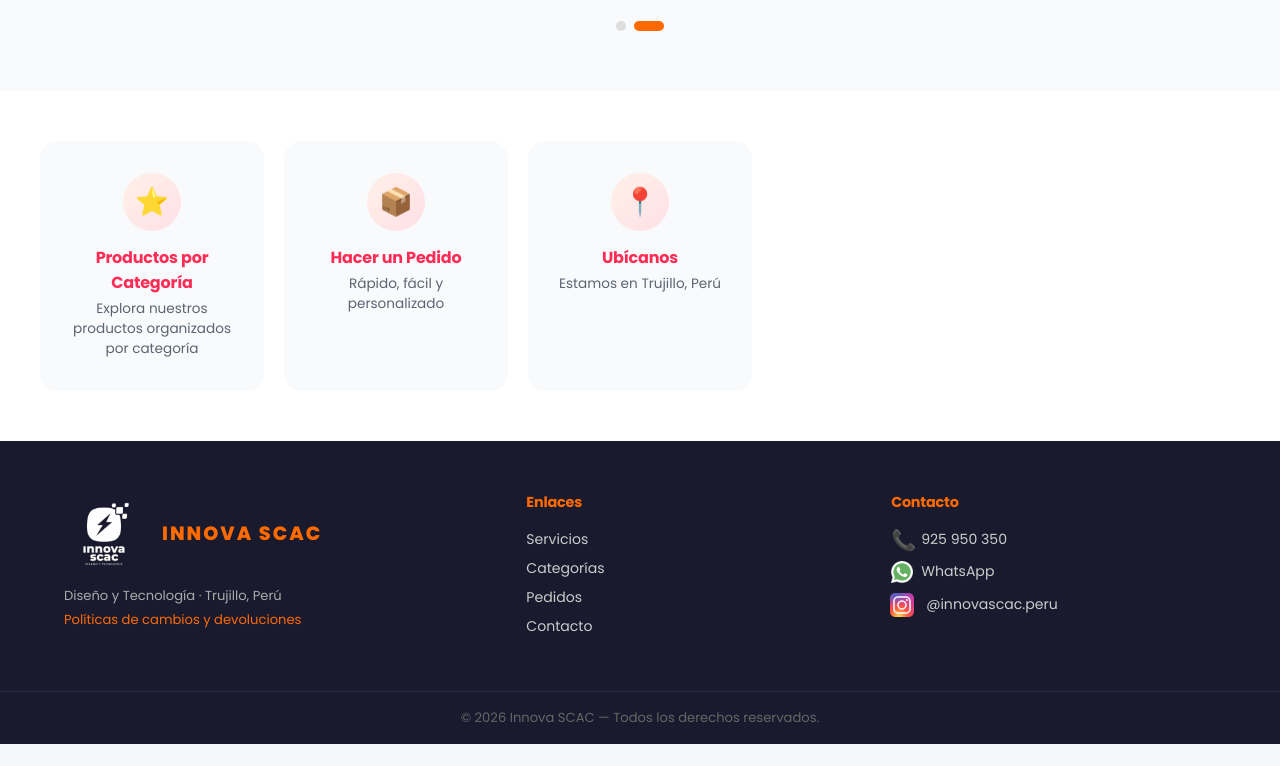
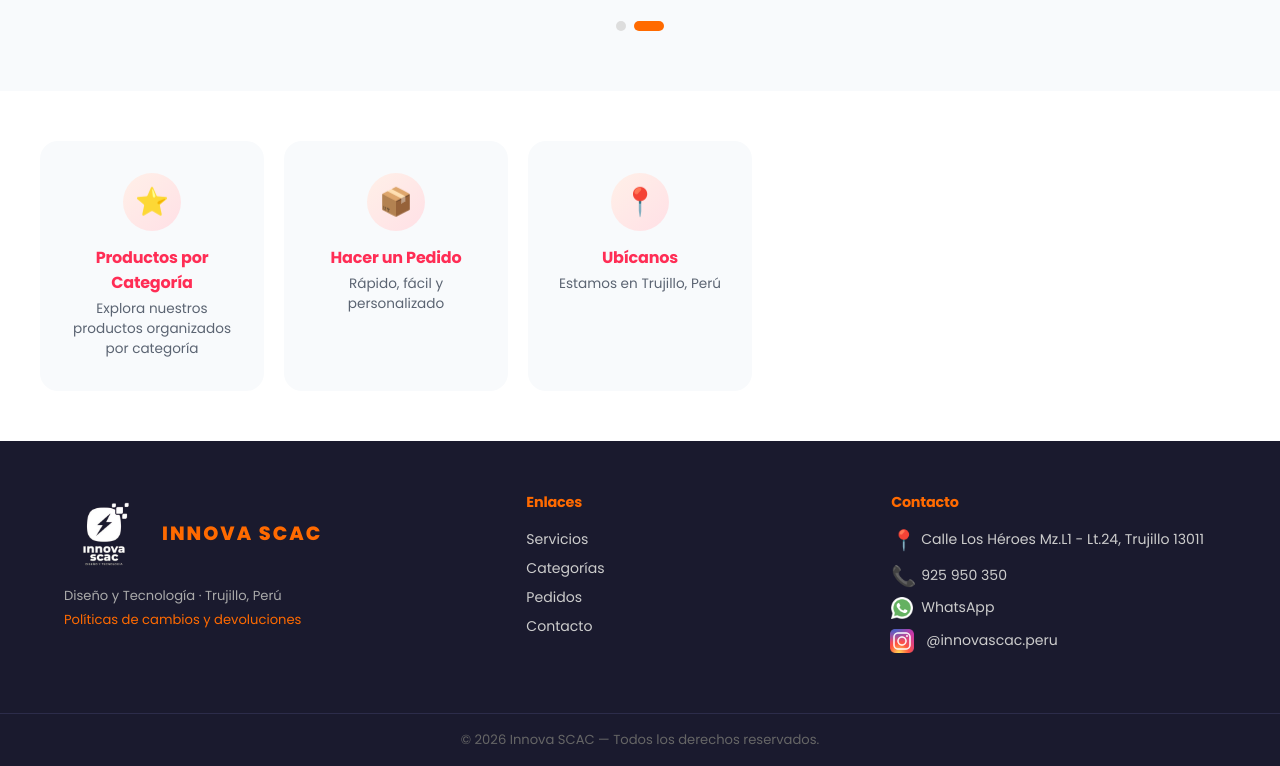
Before and after one commit to Dilan025/innova-store, a website: page public/index.html in a window 1280 px wide. Shown: the part 1466-2232 px from the top of the page. Before the commit the page ends 2210 px from the top, so only its background shows below. Drawn offline with nearby package versions, Linux system fonts and the light colour scheme; no server answers.

Commit message:
Add address to footer

```diff
--- a/public/index.html
+++ b/public/index.html
@@ -906,6 +906,7 @@
       </div>
       <div class="footer-contact">
         <h4>Contacto</h4>
+        <p style="display:flex; align-items:center; gap:8px;"><span aria-hidden="true" style="font-size: 20px; width: 22px; text-align: center;">📍</span> Calle Los Héroes Mz.L1 - Lt.24, Trujillo 13011</p>
         <p style="display:flex; align-items:center; gap:8px;"><span aria-hidden="true" style="font-size: 20px; width: 22px; text-align: center;">📞</span> <a href="tel:925950350">925 950 350</a></p>
         <p style="display:flex; align-items:center; gap:8px;"><img src="IMG/whatsapp.png" width="22px" alt="WhatsApp" loading="lazy"> <a href="https://wa.me/51925950350" target="_blank">WhatsApp</a></p>
         <p style="display:flex; align-items:center; gap:8px;"><img src="IMG/Instagram.png" width="32px" alt="Instagram" loading="lazy" style="margin-left: -5px;"> <a href="https://www.instagram.com/innovascac.peru" target="_blank">@innovascac.peru</a></p>
```
